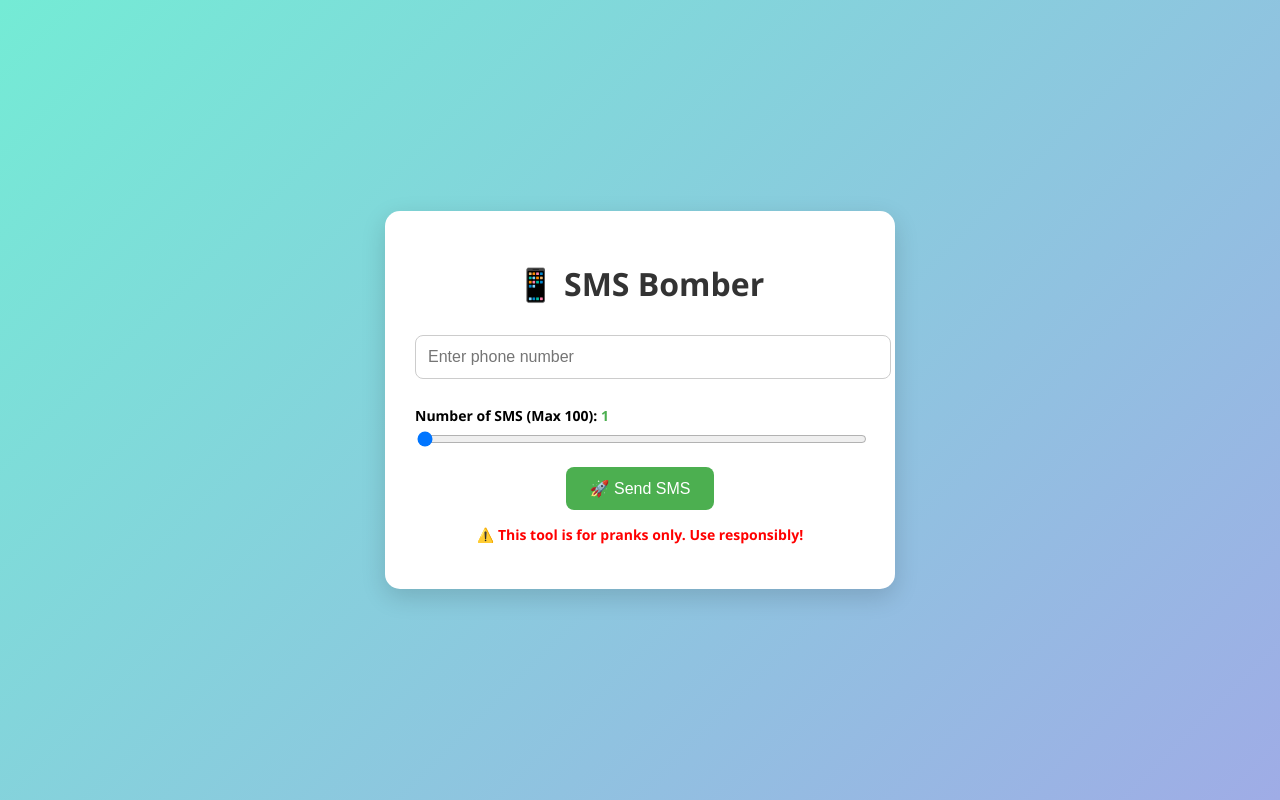
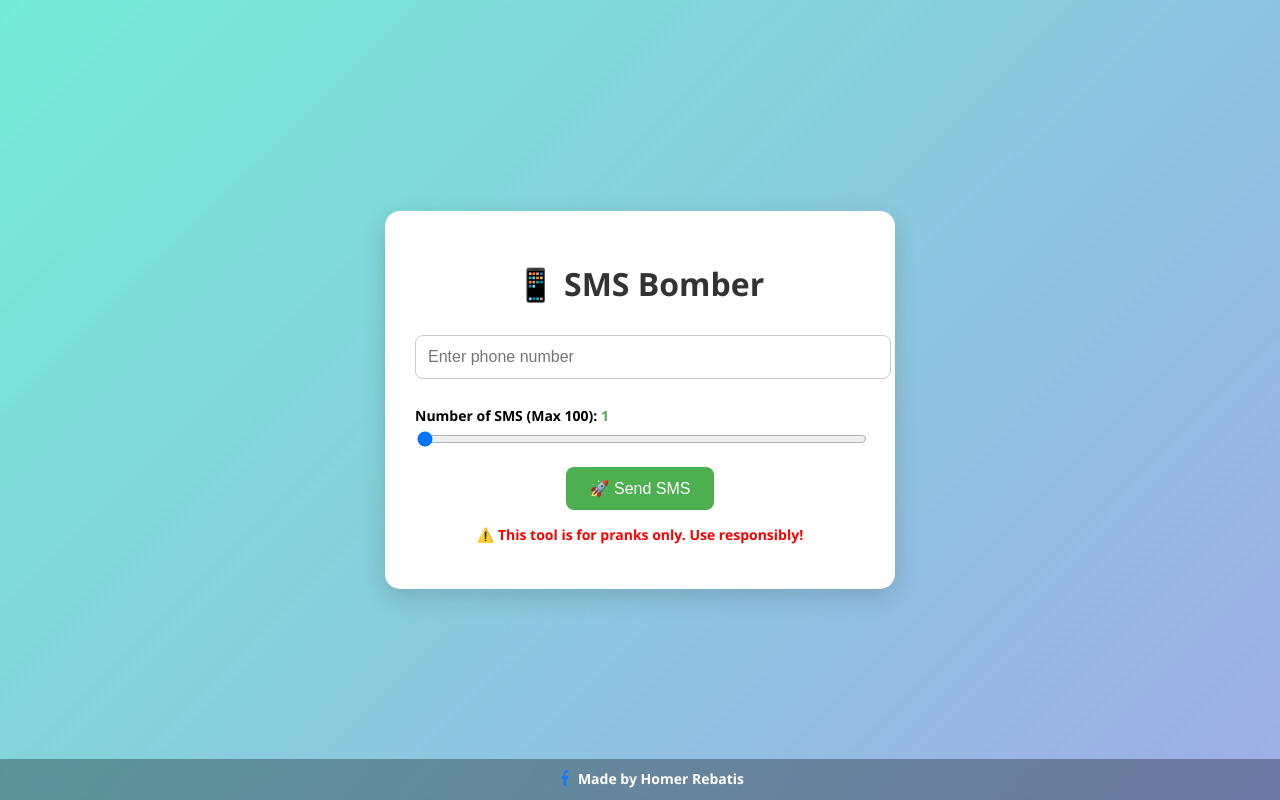
Before and after one commit to Jking123456/auto-boost-void-booster, a plain HTML site: page index.html in a window 1280 px wide. Drawn offline with Linux system fonts and the light colour scheme.

Commit message:
Update index.html

```diff
--- a/index.html
+++ b/index.html
@@ -13,6 +13,7 @@
       height: 100vh;
       margin: 0;
       background: linear-gradient(135deg, #74ebd5 0%, #9face6 100%);
+      flex-direction: column;
     }
     .container {
       width: 100%;
@@ -98,6 +99,35 @@
     th {
       background: #f4f4f4;
     }
+    /* Transparent Sticky Footer */
+    footer {
+      position: fixed;
+      bottom: 0;
+      left: 0;
+      width: 100%;
+      text-align: center;
+      padding: 10px;
+      font-size: 14px;
+      color: #fff;
+      background: rgba(0, 0, 0, 0.3);
+      backdrop-filter: blur(4px);
+    }
+    footer a {
+      color: #fff;
+      text-decoration: none;
+      font-weight: bold;
+      display: inline-flex;
+      align-items: center;
+      gap: 6px;
+    }
+    footer a:hover {
+      text-decoration: underline;
+    }
+    .fb-icon {
+      width: 16px;
+      height: 16px;
+      fill: #1877F2; /* Official Facebook blue */
+    }
   </style>
 </head>
 <body>
@@ -118,6 +148,18 @@
     <p id="status"></p>
     <div id="results"></div>
   </div>
+
+  <!-- Sticky Footer -->
+  <footer>
+    <a href="https://www.facebook.com/helloworld5463882" target="_blank">
+      <svg class="fb-icon" xmlns="http://www.w3.org/2000/svg" viewBox="0 0 320 512">
+        <path d="M279.14 288l14.22-92.66h-88.91V127.89c0-25.35
+        12.42-50.06 52.24-50.06h40.42V6.26S293.3 0 268.09
+        0c-73.22 0-121.15 44.38-121.15 124.72v70.62H86.41V288h60.53v224h92.66V288z"/>
+      </svg>
+      Made by Homer Rebatis
+    </a>
+  </footer>
 
   <script>
     // Update slider value in real-time
```
